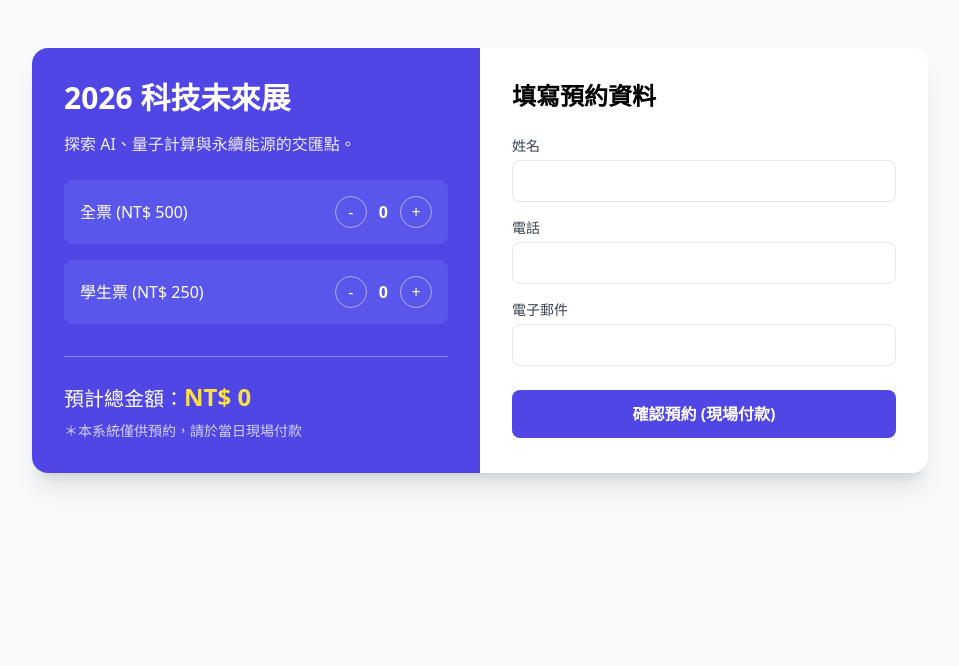
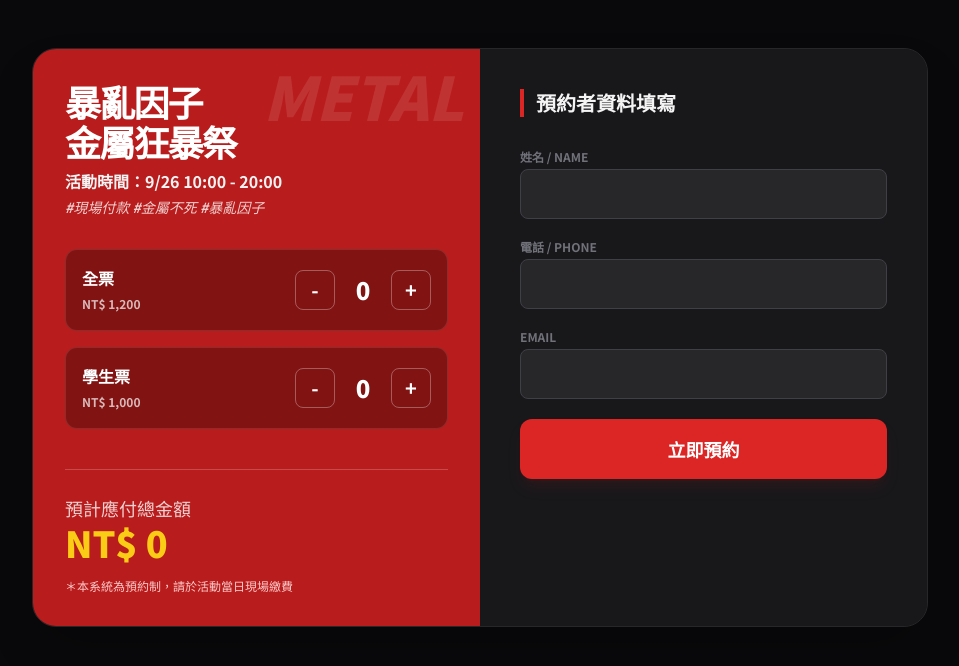
Before and after one commit to pochun611-design/ticket-system, a plain HTML site: page index.html in a window 1280 px wide. Shown: the whole page, without its empty margins (160-1119 px from the left). Drawn offline with nearby package versions, Linux system fonts and the light colour scheme.

Commit message:
Add files via upload

```diff
--- a/index.html
+++ b/index.html
@@ -3,61 +3,148 @@
 <head>
     <meta charset="UTF-8">
     <meta name="viewport" content="width=device-width, initial-scale=1.0">
-    <title>2026 科技未來展 - 預約購票系統</title>
+    <title>暴亂因子-金屬狂暴祭 | 預約購票</title>
     <script src="https://cdn.tailwindcss.com"></script>
+    <style>
+        @import url('https://fonts.googleapis.com/css2?family=Noto+Sans+TC:wght@700;900&display=swap');
+        body { font-family: 'Noto Sans TC', sans-serif; }
+    </style>
 </head>
-<body class="bg-gray-50 min-h-screen py-12 px-4">
-    <div class="max-w-4xl mx-auto bg-white shadow-xl rounded-2xl overflow-hidden flex flex-col md:flex-row">
+<body class="bg-zinc-950 min-h-screen py-12 px-4 text-zinc-100">
+    <div class="max-w-4xl mx-auto bg-zinc-900 shadow-2xl rounded-3xl overflow-hidden flex flex-col md:flex-row border border-zinc-800">
 
-        <div class="md:w-1/2 bg-indigo-600 p-8 text-white">
-            <h1 class="text-3xl font-bold mb-4">2026 科技未來展</h1>
-            <p class="mb-6 opacity-90">探索 AI、量子計算與永續能源的交匯點。</p>
+        <div class="md:w-1/2 bg-red-700 p-8 text-white relative">
+            <div class="absolute top-0 right-0 p-4 opacity-10 text-6xl font-black italic">METAL</div>
+            <h1 class="text-4xl font-black mb-2 tracking-tighter">暴亂因子<br>金屬狂暴祭</h1>
+            <p class="text-zinc-100 font-bold mb-1">活動時間：9/26 10:00 - 20:00</p>
+            <p class="mb-8 text-sm opacity-80 italic">#現場付款 #金屬不死 #暴亂因子</p>
 
             <div class="space-y-4">
-                <div class="flex justify-between items-center bg-indigo-500/50 p-4 rounded-lg">
-                    <span>全票 (NT$ 500)</span>
-                    <div class="flex items-center gap-3">
-                        <button onclick="changeQty('regular', -1)" class="w-8 h-8 rounded-full border border-white/50 hover:bg-white/20">-</button>
-                        <span id="qty-regular" class="font-bold">0</span>
-                        <button onclick="changeQty('regular', 1)" class="w-8 h-8 rounded-full border border-white/50 hover:bg-white/20">+</button>
+                <div class="flex justify-between items-center bg-black/30 p-4 rounded-xl border border-white/10">
+                    <div>
+                        <span class="block font-bold">全票</span>
+                        <span class="text-xs opacity-70">NT$ 1,200</span>
+                    </div>
+                    <div class="flex items-center gap-4">
+                        <button onclick="changeQty('regular', -1)" class="w-10 h-10 rounded-lg border border-white/30 hover:bg-white/20 flex items-center justify-center text-xl">-</button>
+                        <span id="qty-regular" class="text-2xl font-black w-6 text-center">0</span>
+                        <button onclick="changeQty('regular', 1)" class="w-10 h-10 rounded-lg border border-white/30 hover:bg-white/20 flex items-center justify-center text-xl">+</button>
                     </div>
                 </div>
-                <div class="flex justify-between items-center bg-indigo-500/50 p-4 rounded-lg">
-                    <span>學生票 (NT$ 250)</span>
-                    <div class="flex items-center gap-3">
-                        <button onclick="changeQty('student', -1)" class="w-8 h-8 rounded-full border border-white/50 hover:bg-white/20">-</button>
-                        <span id="qty-student" class="font-bold">0</span>
-                        <button onclick="changeQty('student', 1)" class="w-8 h-8 rounded-full border border-white/50 hover:bg-white/20">+</button>
+                <div class="flex justify-between items-center bg-black/30 p-4 rounded-xl border border-white/10">
+                    <div>
+                        <span class="block font-bold">學生票</span>
+                        <span class="text-xs opacity-70">NT$ 1,000</span>
+                    </div>
+                    <div class="flex items-center gap-4">
+                        <button onclick="changeQty('student', -1)" class="w-10 h-10 rounded-lg border border-white/30 hover:bg-white/20 flex items-center justify-center text-xl">-</button>
+                        <span id="qty-student" class="text-2xl font-black w-6 text-center">0</span>
+                        <button onclick="changeQty('student', 1)" class="w-10 h-10 rounded-lg border border-white/30 hover:bg-white/20 flex items-center justify-center text-xl">+</button>
                     </div>
                 </div>
             </div>
 
-            <div class="mt-8 pt-6 border-t border-indigo-400">
-                <p class="text-xl">預計總金額：<span id="total-price" class="text-2xl font-bold text-yellow-300">NT$ 0</span></p>
-                <p class="text-sm mt-2 opacity-75">＊本系統僅供預約，請於當日現場付款</p>
+            <div class="mt-10 pt-6 border-t border-white/20">
+                <p class="text-lg opacity-80">預計應付總金額</p>
+                <p id="total-price" class="text-4xl font-black text-yellow-400">NT$ 0</p>
+                <p class="text-xs mt-4 text-red-200">＊本系統為預約制，請於活動當日現場繳費</p>
             </div>
         </div>
 
-        <div class="md:w-1/2 p-8" id="form-container">
-            <h2 class="text-2xl font-semibold mb-6">填寫預約資料</h2>
-            <form id="booking-form" onsubmit="handleOrder(event)">
-                <div class="mb-4">
-                    <label class="block text-sm font-medium text-gray-700 mb-1">姓名</label>
-                    <input type="text" id="name" required class="w-full px-4 py-2 border rounded-lg focus:ring-2 focus:ring-indigo-500 outline-none">
+        <div class="md:w-1/2 p-10 bg-zinc-900" id="form-container">
+            <h2 class="text-xl font-bold mb-8 border-l-4 border-red-600 pl-3">預約者資料填寫</h2>
+            <form id="booking-form" onsubmit="handleOrder(event)" class="space-y-5">
+                <div>
+                    <label class="block text-xs font-bold text-zinc-500 uppercase mb-1">姓名 / Name</label>
+                    <input type="text" id="name" required class="w-full bg-zinc-800 border border-zinc-700 rounded-lg px-4 py-3 focus:border-red-600 outline-none transition">
                 </div>
-                <div class="mb-4">
-                    <label class="block text-sm font-medium text-gray-700 mb-1">電話</label>
-                    <input type="tel" id="phone" required class="w-full px-4 py-2 border rounded-lg focus:ring-2 focus:ring-indigo-500 outline-none">
+                <div>
+                    <label class="block text-xs font-bold text-zinc-500 uppercase mb-1">電話 / Phone</label>
+                    <input type="tel" id="phone" required class="w-full bg-zinc-800 border border-zinc-700 rounded-lg px-4 py-3 focus:border-red-600 outline-none transition">
                 </div>
-                <div class="mb-6">
-                    <label class="block text-sm font-medium text-gray-700 mb-1">電子郵件</label>
-                    <input type="email" id="email" required class="w-full px-4 py-2 border rounded-lg focus:ring-2 focus:ring-indigo-500 outline-none">
+                <div>
+                    <label class="block text-xs font-bold text-zinc-500 uppercase mb-1">Email</label>
+                    <input type="email" id="email" required class="w-full bg-zinc-800 border border-zinc-700 rounded-lg px-4 py-3 focus:border-red-600 outline-none transition">
                 </div>
-                <button type="submit" class="w-full bg-indigo-600 text-white py-3 rounded-lg font-bold hover:bg-indigo-700 transition">
-                    確認預約 (現場付款)
+                <button type="submit" id="submit-btn" class="w-full bg-red-600 hover:bg-red-700 text-white py-4 rounded-xl font-black text-lg transition-all transform hover:scale-[1.02] active:scale-95 shadow-lg shadow-red-900/20">
+                    立即預約
                 </button>
             </form>
         </div>
 
-        <div class="md:w-1/2 p-8 hidden flex flex-col items-center justify-center text-center" id="success-container">
-            <div class="w-16 h-1
+        <div class="md:w-1/2 p-10 hidden flex flex-col items-center justify-center text-center" id="success-container">
+            <div class="w-20 h-20 bg-green-500 text-white rounded-full flex items-center justify-center mb-6 shadow-lg shadow-green-900/20">
+                <svg xmlns="http://www.w3.org/2000/svg" class="h-12 w-12" fill="none" viewBox="0 0 24 24" stroke="currentColor">
+                    <path stroke-linecap="round" stroke-linejoin="round" stroke-width="3" d="M5 13l4 4L19 7" />
+                </svg>
+            </div>
+            <h2 class="text-3xl font-black mb-4">預約完成！</h2>
+            <p class="text-zinc-400 mb-6 leading-relaxed">訂單編號：<span id="order-id" class="text-red-500 font-mono font-bold"></span><br>請截圖此畫面或保存編號</p>
+            <div class="bg-zinc-800 p-4 rounded-lg text-sm text-zinc-300 w-full mb-8">
+                請於 <span class="text-white font-bold">9/26 現場櫃檯</span> 報手機號碼付款領票
+            </div>
+            <button onclick="location.reload()" class="text-zinc-500 hover:text-white transition">返回修改</button>
+        </div>
+    </div>
+
+    <script>
+        let qty = { regular: 0, student: 0 };
+        const prices = { regular: 1200, student: 1000 };
+
+        function changeQty(type, delta) {
+            qty[type] = Math.max(0, qty[type] + delta);
+            document.getElementById(`qty-${type}`).innerText = qty[type];
+            updateTotal();
+        }
+
+        function updateTotal() {
+            const total = (qty.regular * prices.regular) + (qty.student * prices.student);
+            document.getElementById('total-price').innerText = `NT$ ${total.toLocaleString()}`;
+        }
+
+        async function handleOrder(e) {
+            e.preventDefault();
+            const total = (qty.regular * prices.regular) + (qty.student * prices.student);
+            if (total === 0) return alert('請先選擇票數！');
+
+            const btn = document.getElementById('submit-btn');
+            btn.innerText = '處理中...';
+            btn.disabled = true;
+
+            const orderData = {
+                name: document.getElementById('name').value,
+                phone: document.getElementById('phone').value,
+                email: document.getElementById('email').value,
+                total: total
+            };
+
+            try {
+                // 注意：這裡等你的 Railway 後端部署好後，要換成 Railway 的網址
+                const response = await fetch('https://你的-railway-網址.railway.app/api/orders', {
+                    method: 'POST',
+                    headers: { 'Content-Type': 'application/json' },
+                    body: JSON.stringify(orderData)
+                });
+
+                if (response.ok) {
+                    const data = await response.json();
+                    document.getElementById('form-container').classList.add('hidden');
+                    document.getElementById('success-container').classList.remove('hidden');
+                    document.getElementById('order-id').innerText = data.order.id;
+                } else {
+                    alert('預約失敗，請檢查網路連線或稍後再試。');
+                }
+            } catch (err) {
+                // 目前因為還沒接後端，先模擬成功讓你看畫面效果
+                console.log('尚未接通後端，模擬成功。資料：', orderData);
+                document.getElementById('form-container').classList.add('hidden');
+                document.getElementById('success-container').classList.remove('hidden');
+                document.getElementById('order-id').innerText = '#TEMP-' + Math.floor(Math.random()*1000);
+            } finally {
+                btn.innerText = '立即預約';
+                btn.disabled = false;
+            }
+        }
+    </script>
+</body>
+</html>
```
